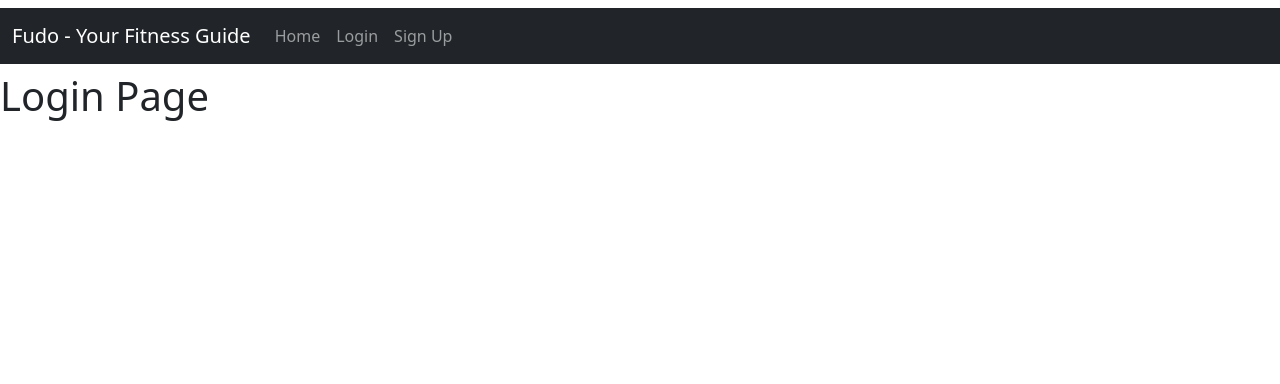
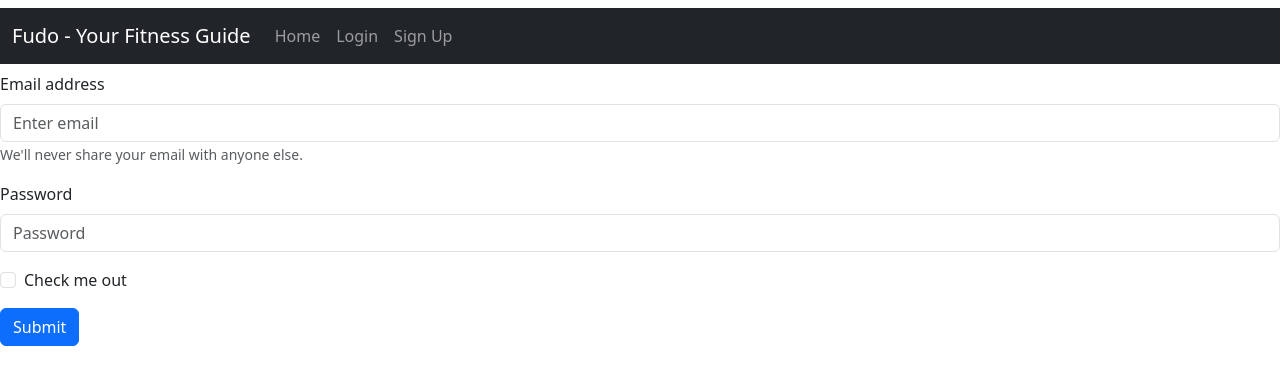
Before and after one commit to sharozecodes/fudo-fitness-app-frontend, a React (Create React App) app: page /login in a window 1280 px wide. Shown: the top 384 px of the page. Built offline with nearby package versions, Linux system fonts and the light colour scheme.

Commit message:
adds loginForm to Login

```diff
--- a/src/pages/Login.js
+++ b/src/pages/Login.js
@@ -1,11 +1,12 @@
 import React from "react";
 import NavBar from "../components/NavBar";
+import LoginForm from "../components/LoginForm";
 
 function Login() {
   return (
     <div>
       <NavBar />
-      <h1>Login Page</h1>
+      <LoginForm />
     </div>
   );
 }
```
